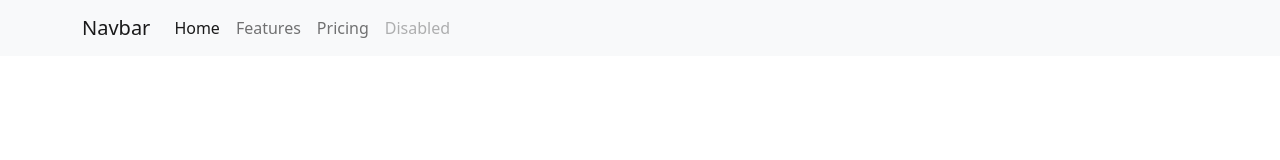
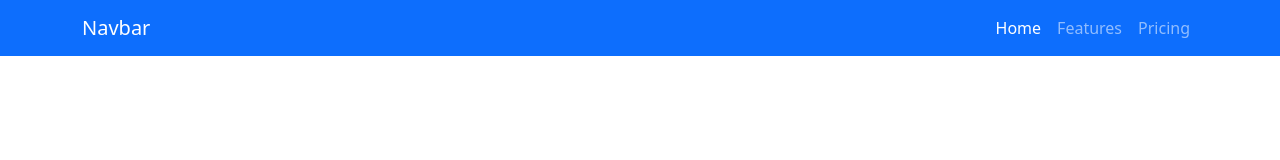
Before and after one commit to halakhan/Bootstrap, a plain HTML site: page website.html in a window 1280 px wide. Drawn offline with nearby package versions, Linux system fonts and the light colour scheme.

Commit message:
Added background color changed layout of navbar

```diff
--- a/website.html
+++ b/website.html
@@ -23,13 +23,13 @@
     <script src="https://cdn.jsdelivr.net/npm/@popperjs/core@2.6.0/dist/umd/popper.min.js" integrity="sha384-KsvD1yqQ1/1+IA7gi3P0tyJcT3vR+NdBTt13hSJ2lnve8agRGXTTyNaBYmCR/Nwi" crossorigin="anonymous"></script>
     <script src="https://cdn.jsdelivr.net/npm/bootstrap@5.0.0-beta2/dist/js/bootstrap.min.js" integrity="sha384-nsg8ua9HAw1y0W1btsyWgBklPnCUAFLuTMS2G72MMONqmOymq585AcH49TLBQObG" crossorigin="anonymous"></script>
     -->
-    <nav class="navbar navbar-expand-lg navbar-light bg-light">
+    <nav class="navbar navbar-expand-lg navbar-dark bg-primary">
         <div class="container">
           <a class="navbar-brand" href="#">Navbar</a>
           <button class="navbar-toggler" type="button" data-bs-toggle="collapse" data-bs-target="#navbarNav" aria-controls="navbarNav" aria-expanded="false" aria-label="Toggle navigation">
             <span class="navbar-toggler-icon"></span>
           </button>
-          <div class="collapse navbar-collapse" id="navbarNav">
+          <div class="collapse navbar-collapse justify-content-end " id="navbarNav">
             <ul class="navbar-nav">
               <li class="nav-item">
                 <a class="nav-link active" aria-current="page" href="#">Home</a>
@@ -40,9 +40,7 @@
               <li class="nav-item">
                 <a class="nav-link" href="#">Pricing</a>
               </li>
-              <li class="nav-item">
-                <a class="nav-link disabled" href="#" tabindex="-1" aria-disabled="true">Disabled</a>
-              </li>
+
             </ul>
           </div>
         </div>
```
